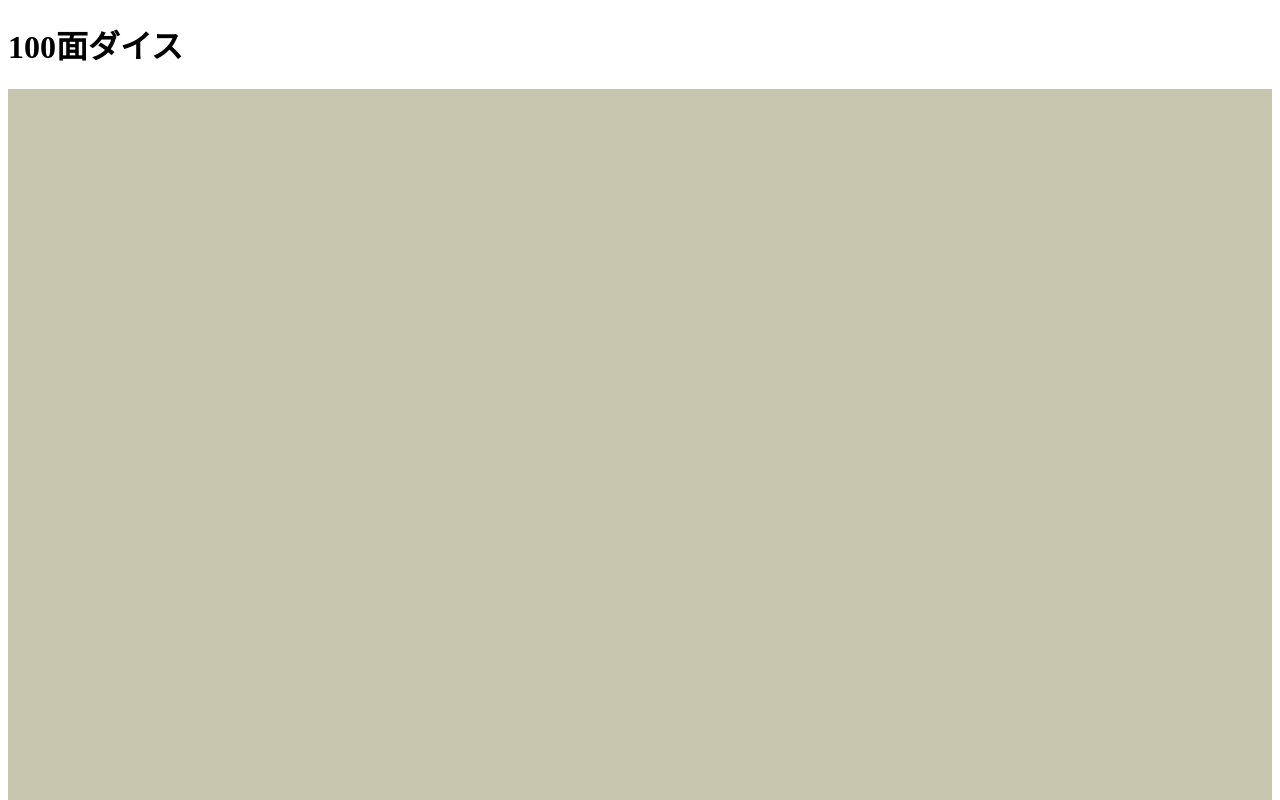
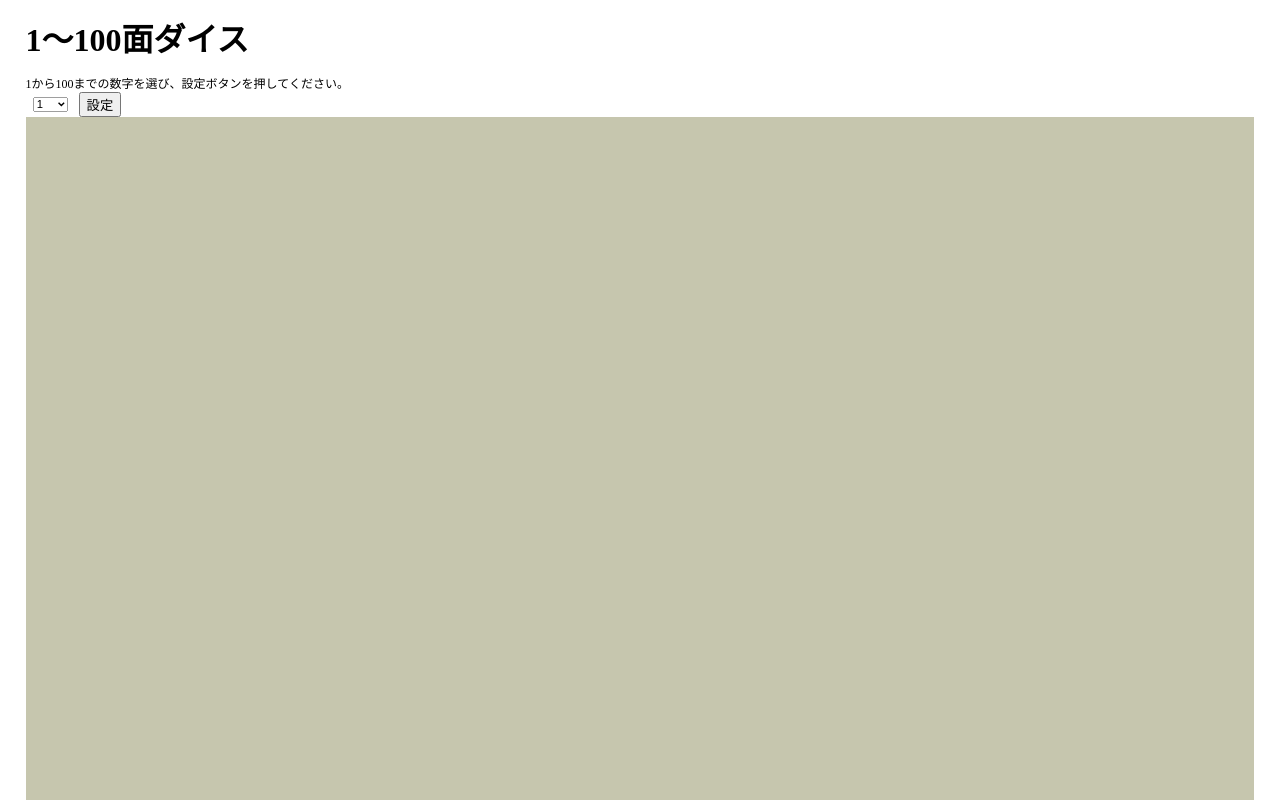
Before and after one commit to TakutoOkuno/Dice, a plain HTML site: page index.html in a window 1280 px wide. Shown: the top 800 px of the page. Drawn offline with Linux system fonts and the light colour scheme.

Commit message:
100、面ダイスを1〜100面ダイスに変更

```diff
--- a/index.html
+++ b/index.html
@@ -2,16 +2,18 @@
 <html>
 <head>
   <meta charset="UTF-8">
-  <meta name="viewport" content="width=device-width" />
+  <meta name="viewport" content="width=device-width,initial-scale=1.0,minimum-scale=1.0">
   <title>dice</title>
   <link rel="stylesheet" href="style.css" />
 </head>
 <body>
-  <h1>100面ダイス</h1>
-
-<div class="container1">
-  <div id="test1" class="test"></div>
-  <button id="btn1" class="btn" type="submit">更新する</button>
+  <h1>1〜100面ダイス</h1>
+<div class="container">
+  <p id="description">1から100までの数字を選び、設定ボタンを押してください。</p>
+  <select id="sel"></select>
+<input id="numBtn" type="submit" value="設定" />
+  <div id="test" class="test"></div>
+  <button id="btn" class="btn" type="submit" onclick="createResult">ダイスを振る</button>
 </div>
 
   <script src="script.js"></script>
--- a/script.js
+++ b/script.js
@@ -1,4 +1,17 @@
-document.getElementById('btn1').onclick = function(){
-dice = Math.floor(Math.random()*100)+1;
-document.querySelector('#test1').innerHTML = dice;
+window.onload = function createSelectBox(){
+  for(var i=1;i<=100;i++){
+    let op = document.createElement("option");
+    op.value = i;
+    op.text = i;
+document.getElementById("sel").appendChild(op);
+  }
 };
+
+document.getElementById('btn').onclick = function createResult(){
+dice = Math.floor(Math.random()*n)+1;
+document.querySelector('#test').innerHTML = dice;
+};
+
+document.getElementById('numBtn').onclick = function(){
+n = document.getElementById('sel').value;
+}
--- a/style.css
+++ b/style.css
@@ -1,6 +1,32 @@
+html, body, div {
+margin: 0px;
+padding: 0px;
+}
+
+body h1 {
+margin-top: 14px;
+margin-bottom: 14px;
+margin-left: 2vw;
+}
+
 .container {
-width: 100vw;
-height:  100vw;
+width: 96vw;
+height:  96vw;
+margin: 0 auto;
+}
+
+#description {
+font-size: 12px;
+margin: 0px;
+}
+
+#sel {
+font-size: 16px;
+transform: scale(0.7);
+}
+
+.selecter input {
+font-size: 16px;
 }
 
 .test {
```
